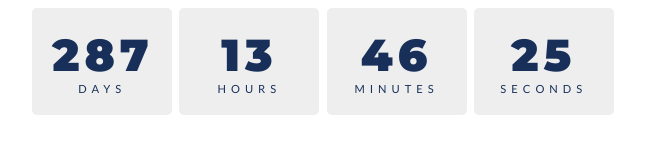
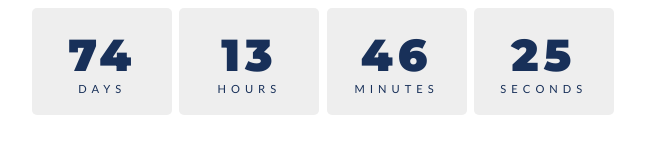
Before and after one commit to subeen16/notionDB_2025, a plain HTML site: page index.html in a window 1280 px wide. Shown: the whole page, without its empty margins (317-962 px from the left). Drawn offline with Linux system fonts and the light colour scheme.

Commit message:
Update index.html

```diff
--- a/index.html
+++ b/index.html
@@ -106,7 +106,7 @@ body{
 </body>
 <script>
     const year = new Date().getFullYear();
-const myDate = new Date('Dec 31, 2025 00:00:00');
+const myDate = new Date('jun 1, 2025 00:00:00');
 console.log(myDate);
 
 // countdown
```
